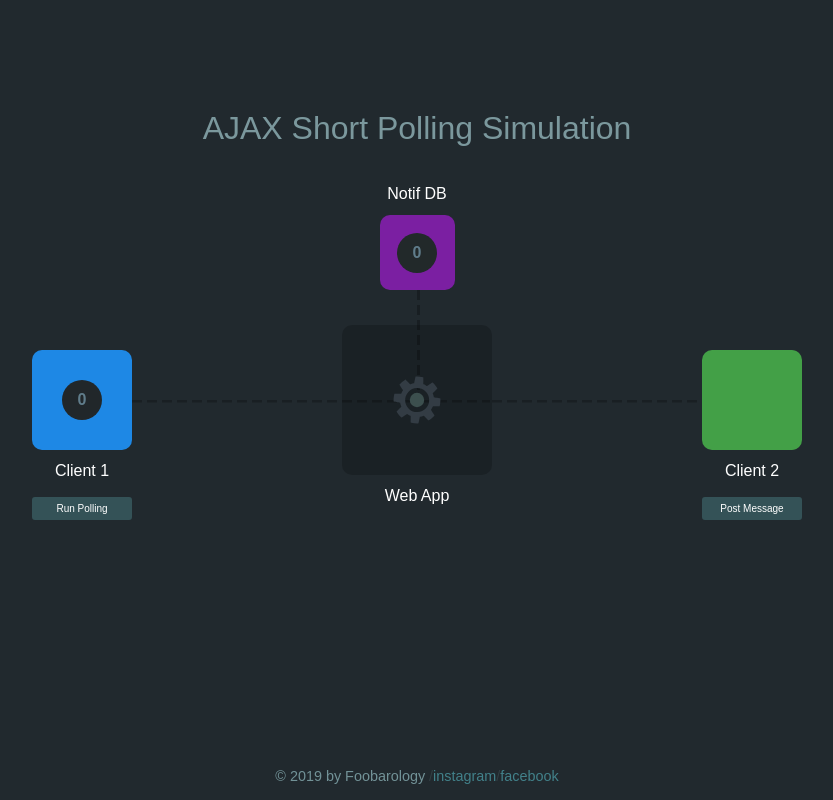
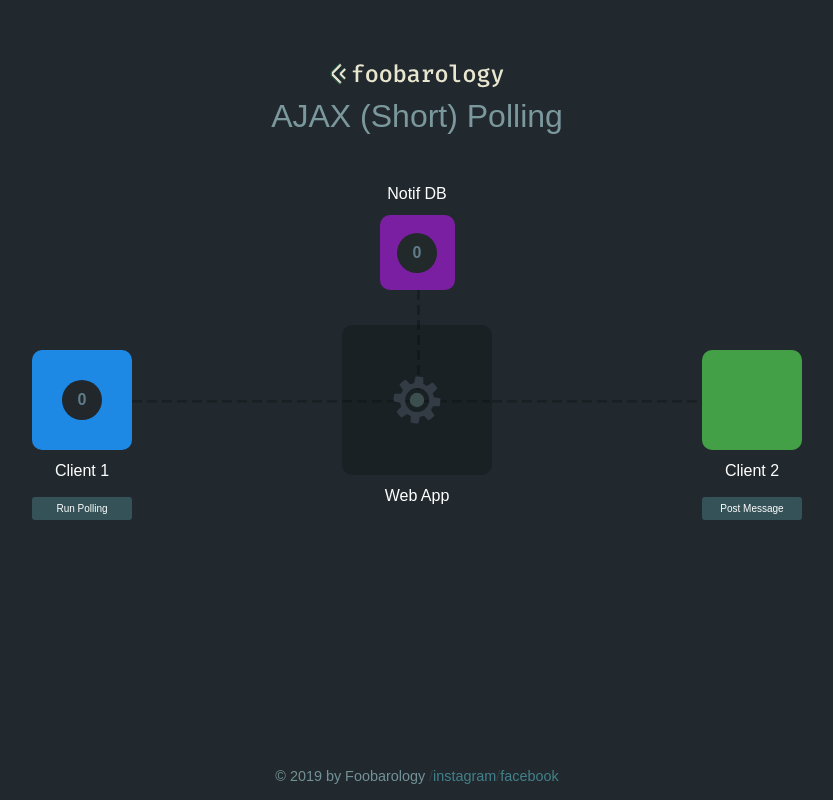
Before and after one commit to foobarology/ajax-short-polling-simulation, a Vue app: page / in a window 1280 px wide. Shown: the whole page, without its empty margins (223-1056 px from the left). Built offline with nearby package versions, Linux system fonts and the light colour scheme.

Commit message:
Add logo

```diff
--- a/src/components/Stage.vue
+++ b/src/components/Stage.vue
@@ -1,6 +1,11 @@
 <template>
   <div class="stage">
-    <h1 class="title">AJAX Short Polling Simulation</h1>
+    <h1 class="title">
+      <img src="/assets/logo.svg" alt="Foobarology" class="logo">
+      <br>
+      AJAX (Short) Polling
+    </h1>
+
     <client-1-http-path :active="client1HttpActive" :text="client1HttpText"></client-1-http-path>
     <client-1-app-db-path :active="client1AppDbActive" :text="client1AppDbText"></client-1-app-db-path>
     <client-2-http-path :active="client2HttpActive" :text="client2HttpText"></client-2-http-path>
@@ -304,9 +309,13 @@ body {
 }
 
 .title {
-  margin-top: -50px;
+  margin-top: -100px;
   color: #7B989D;
   font-weight: normal;
+}
+
+.title .logo {
+  clear: both;
 }
 
 .btn {
```
Also changed, not shown: assets/logo.svg (added).
